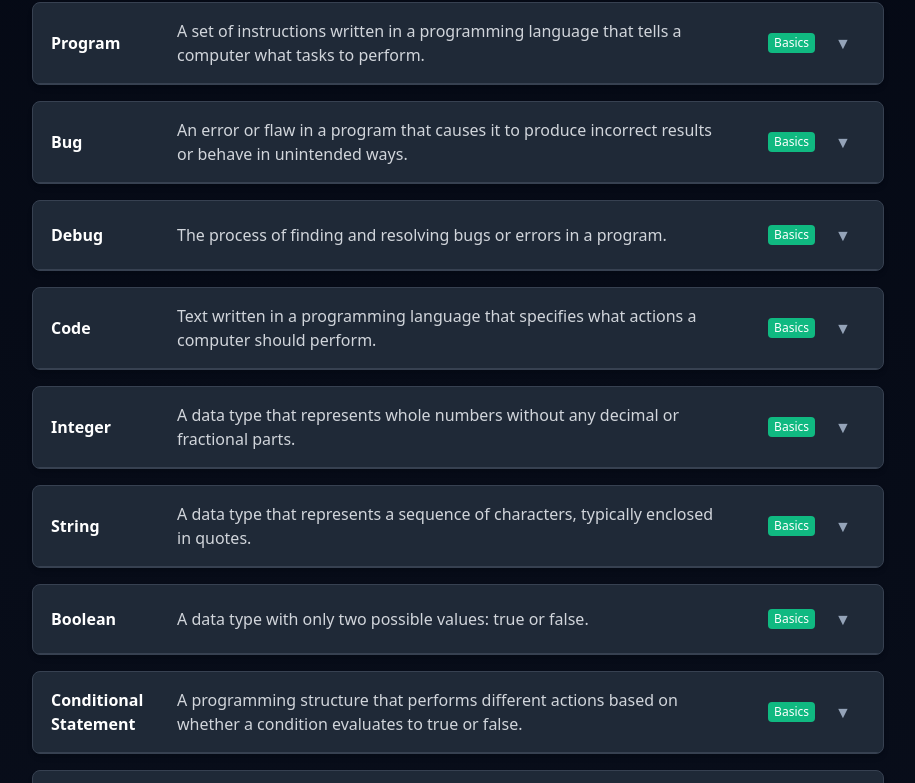
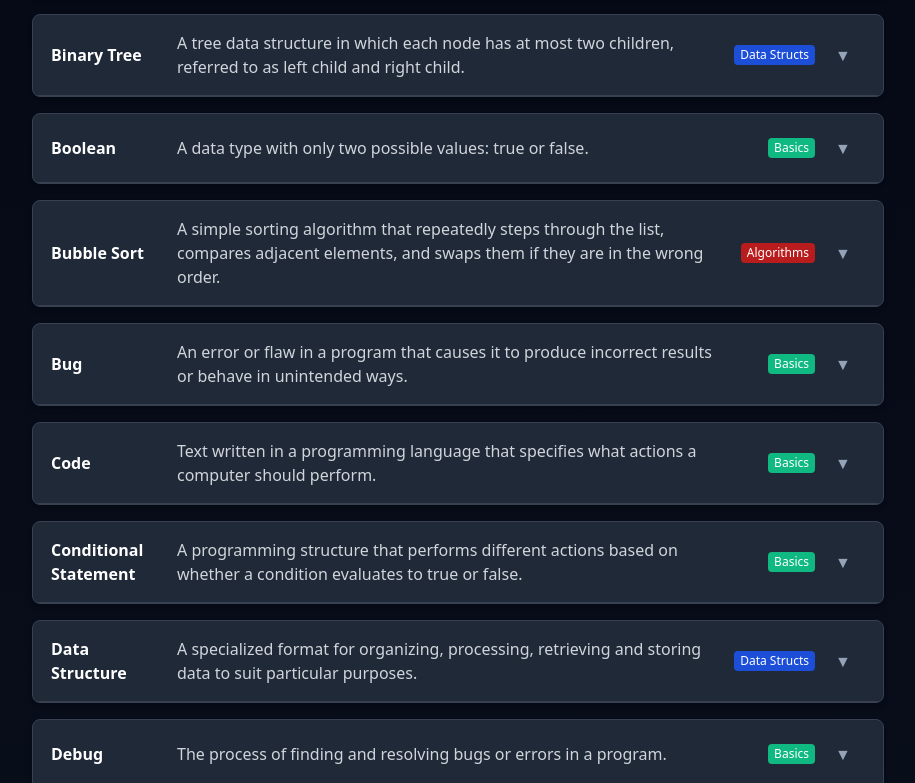
Before and after one commit to unr-capstone-group35/frontend, a Nuxt app: page /glossary in a window 1280 px wide. Shown: the part 797-1580 px from the top of the page, without its empty margins (182-1097 px from the left). Built offline with nearby package versions, Linux system fonts and the light colour scheme.

Commit message:
alphabetical order

```diff
--- a/components/GlossaryItem.vue
+++ b/components/GlossaryItem.vue
@@ -600,7 +600,9 @@ const glossaryItems = ref([
 
 // Filtered glossary items based on search and category
 const filteredGlossaryItems = computed(() => {
-  return glossaryItems.value.filter(item => {
+  return (
+    glossaryItems.value
+      .filter(item => {
         const matchesSearch =
           searchTerm.value === "" ||
           item.term.toLowerCase().includes(searchTerm.value.toLowerCase()) ||
@@ -608,6 +610,9 @@ const filteredGlossaryItems = computed(() => {
         const matchesCategory = activeCategory.value === "All" || item.category === activeCategory.value
         return matchesSearch && matchesCategory
       })
+      // filters alphabetically
+      .sort((a, b) => a.term.localeCompare(b.term))
+  )
 })
 
 // Toggle example visibility
```
Lines whose indentation alone changed are shown as unchanged.
